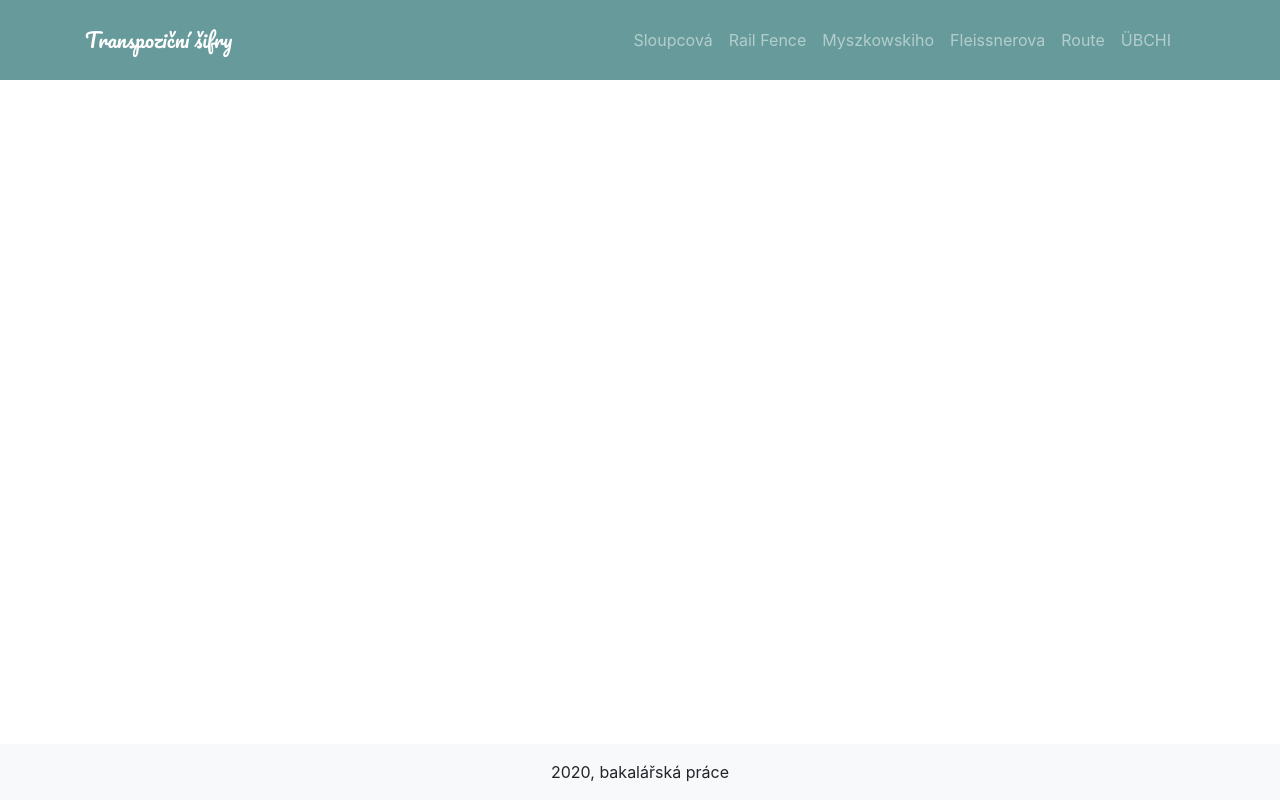
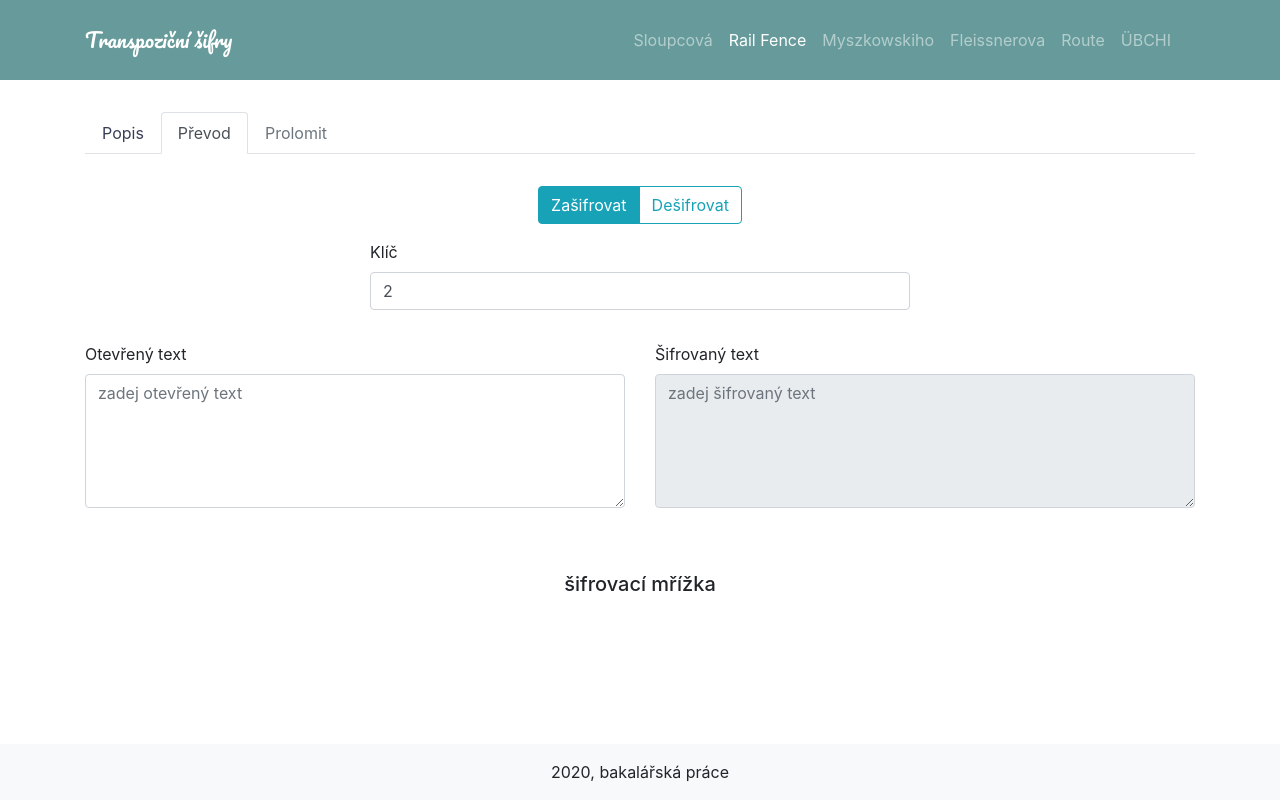
Before and after one commit to janbican/transposition-ciphers-site, a Vue app: page /railfence/convert in a window 1280 px wide. Built offline with nearby package versions, Linux system fonts and the light colour scheme.

Commit message:
RailFenceConvert prototype

```diff
--- a/src/components/app/NavBar.vue
+++ b/src/components/app/NavBar.vue
@@ -6,7 +6,7 @@
       <b-collapse id="nav-collapse" is-nav>
         <b-navbar-nav>
           <b-nav-item :to="{ name: 'columnar' }">Sloupcová</b-nav-item>
-          <b-nav-item>Rail Fence</b-nav-item>
+          <b-nav-item :to="{ name: 'railfence' }">Rail Fence</b-nav-item>
           <b-nav-item>Myszkowskiho</b-nav-item>
           <b-nav-item>Fleissnerova</b-nav-item>
           <b-nav-item>Route</b-nav-item>
--- /dev/null
+++ b/src/components/common/convert/KeyNumberInput.vue
@@ -0,0 +1,55 @@
+<template>
+  <div class="key-number-input">
+    <b-form-group label="Klíč" label-for="key">
+      <b-form-input
+        id="key"
+        type="number"
+        :value="value"
+        @input="valueChanged"
+      ></b-form-input>
+
+      <b-form-invalid-feedback>
+        Klíč musí mít alespoň 2 písmena
+      </b-form-invalid-feedback>
+    </b-form-group>
+  </div>
+</template>
+
+<script>
+export default {
+  name: 'KeyNumberInput',
+  props: {
+    value: Number,
+    isValid: Boolean
+  },
+  methods: {
+    valueChanged(value) {
+      this.$emit('input', value)
+      this.$emit('valueChanged', event)
+    },
+    formatter(value) {
+      return this.isValid ? value : 2
+    }
+  }
+}
+</script>
+
+<style scoped>
+.key-input input {
+  background-image: none;
+}
+
+.key-input .is-valid,
+.key-input .is-valid:focus {
+  border-color: inherit;
+}
+
+.key-input .is-invalid,
+.key-input .is-invalid:focus {
+  border-color: #9b6667;
+}
+
+.invalid-feedback {
+  color: #9b6667;
+}
+</style>
--- /dev/null
+++ b/src/components/railfence/Convert.vue
@@ -0,0 +1,109 @@
+<template>
+  <div class="convert">
+    <b-row>
+      <b-col>
+        <conversion-choice v-model="convertChoice" :choice="convertChoice" />
+      </b-col>
+    </b-row>
+
+    <b-row class="justify-content-md-center mb-3">
+      <b-col col lg="6">
+        <key-number-input
+          v-model.number="keyValue"
+          :value="keyValue"
+          :isValid="isKeyValueValid"
+          @valueChanged="keyValueChanged"
+        />
+      </b-col>
+    </b-row>
+
+    <b-row v-show="isKeyValueValid">
+      <b-col lg="6">
+        <plain-text-area
+          v-model="plainText"
+          :value="plainText"
+          :isDisabled="!isEncrypting"
+          @valueChanged="plainTextChanged"
+        />
+      </b-col>
+
+      <b-col lg="6">
+        <cipher-text-area
+          v-model="cipherText"
+          :value="cipherText"
+          :isDisabled="isEncrypting"
+          @valueChanged="cipherTextChanged"
+        />
+      </b-col>
+    </b-row>
+
+    <b-row v-show="isKeyValueValid" class="justify-content-md-center mt-5">
+      <b-col col md="4">
+        <h5>šifrovací mřížka</h5>
+      </b-col>
+    </b-row>
+  </div>
+</template>
+
+<script>
+import RailFenceCipher from '@/mixins/RailFenceCipher'
+import ConversionChoice from '@/components/common/convert/ConversionChoice'
+import KeyNumberInput from '@/components/common/convert/KeyNumberInput'
+import PlainTextArea from '@/components/common/convert/PlainTextArea'
+import CipherTextArea from '@/components/common/convert/CipherTextArea'
+
+export default {
+  name: 'Convert',
+  mixins: [RailFenceCipher],
+  components: {
+    'conversion-choice': ConversionChoice,
+    'key-number-input': KeyNumberInput,
+    'plain-text-area': PlainTextArea,
+    'cipher-text-area': CipherTextArea
+  },
+  data() {
+    return {
+      convertChoice: 'encrypt',
+      keyValue: 2,
+      plainText: '',
+      cipherText: ''
+    }
+  },
+  methods: {
+    keyValueChanged() {
+      if (this.isKeyValueValid) this.convert()
+    },
+    plainTextChanged() {
+      this.convert()
+    },
+    cipherTextChanged() {
+      this.convert()
+    },
+    convert() {
+      if (this.isEncrypting) this.encrypt()
+      else this.decrypt()
+    },
+    encrypt() {
+      this.cipherText = this.railFenceEncrypt(this.keyValue, this.plainText)
+    },
+    decrypt() {
+      this.plainText = this.railFenceDecrypt(this.keyValue, this.cipherText)
+    }
+  },
+  computed: {
+    isKeyValueValid: function() {
+      return this.keyValue > 1
+    },
+    isEncrypting: function() {
+      return this.convertChoice == 'encrypt'
+    }
+  }
+}
+</script>
+
+<style scoped>
+h5 {
+  text-align: center;
+  border-bottom: 0;
+}
+</style>
--- /dev/null
+++ b/src/components/railfence/Description.vue
@@ -0,0 +1,9 @@
+<template>
+  <div class="description">
+    <div class="b-row">
+      <b-col>
+        <h5>Šifra Rail Fence</h5>
+      </b-col>
+    </div>
+  </div>
+</template>
--- a/src/router/index.js
+++ b/src/router/index.js
@@ -3,7 +3,10 @@ import VueRouter from 'vue-router'
 import Home from '@/views/Home.vue'
 import Columnar from '@/views/Columnar.vue'
 import ColumnarDescription from '@/components/columnar/Description.vue'
-import ColumnarConvert from '@/components/columnar/convert/Convert.vue'
+import ColumnarConvert from '@/components/columnar/Convert.vue'
+import RailFence from '@/views/RailFence.vue'
+import RailFenceDescription from '@/components/railfence/Description.vue'
+import RailFenceConvert from '@/components/railfence/Convert.vue'
 
 Vue.use(VueRouter)
 
@@ -32,6 +35,26 @@ const routes = [
         component: ColumnarConvert
       }
     ]
+  },
+  {
+    path: '/railfence',
+    component: RailFence,
+    name: 'railfence',
+    redirect: {
+      name: 'railfence.description'
+    },
+    children: [
+      {
+        path: 'description',
+        name: 'railfence.description',
+        component: RailFenceDescription
+      },
+      {
+        path: 'convert',
+        name: 'railfence.convert',
+        component: RailFenceConvert
+      }
+    ]
   }
 ]
 
--- /dev/null
+++ b/src/views/RailFence.vue
@@ -0,0 +1,16 @@
+<template>
+  <div>
+    <NavTabs cipher="railfence" />
+    <router-view />
+  </div>
+</template>
+
+<script>
+import NavTabs from '@/components/common/NavTabs'
+
+export default {
+  components: {
+    NavTabs
+  }
+}
+</script>
```
Also changed, not shown: src/components/columnar/Convert.vue (renamed from src/components/columnar/convert/Convert.vue).
